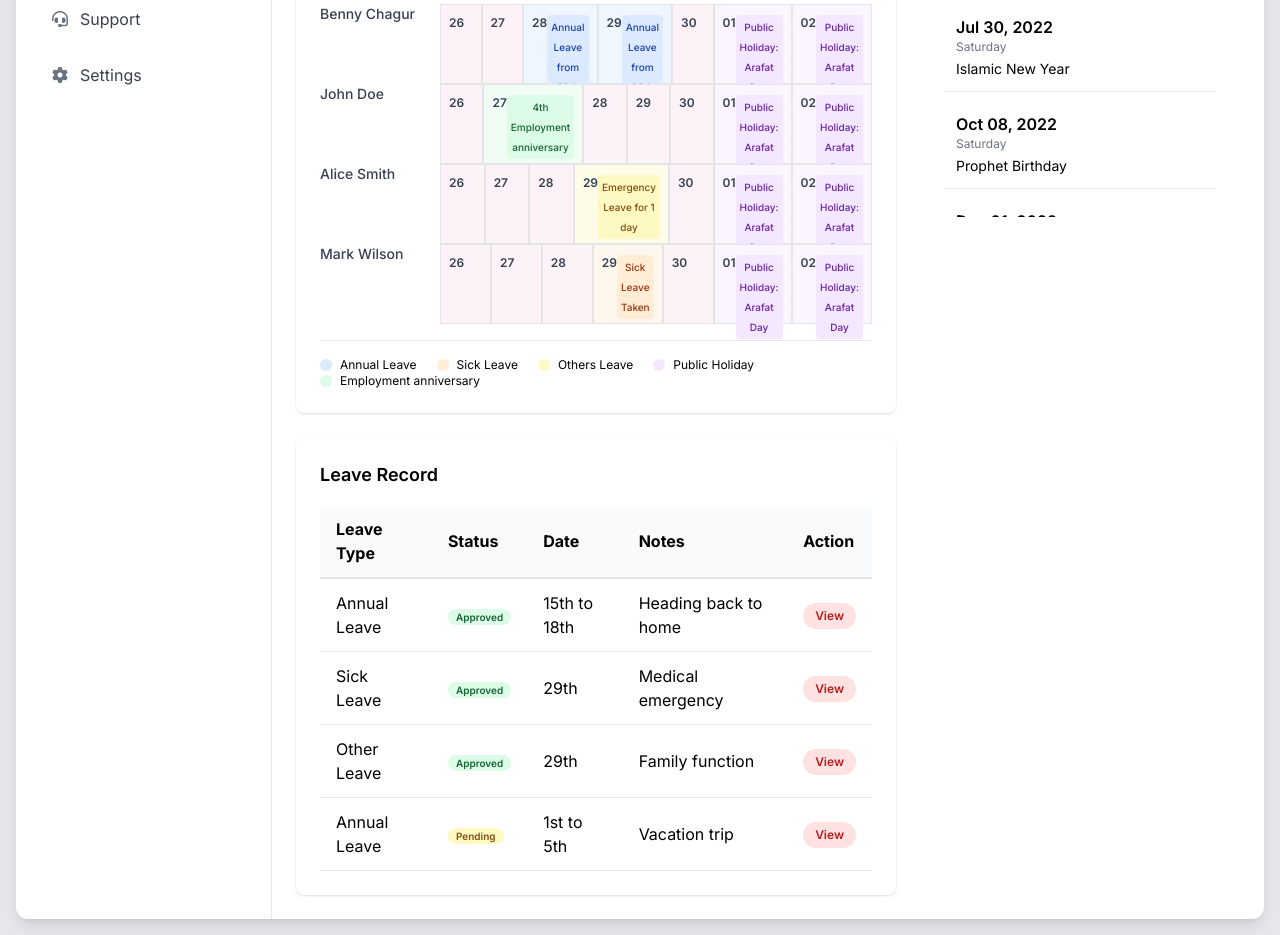
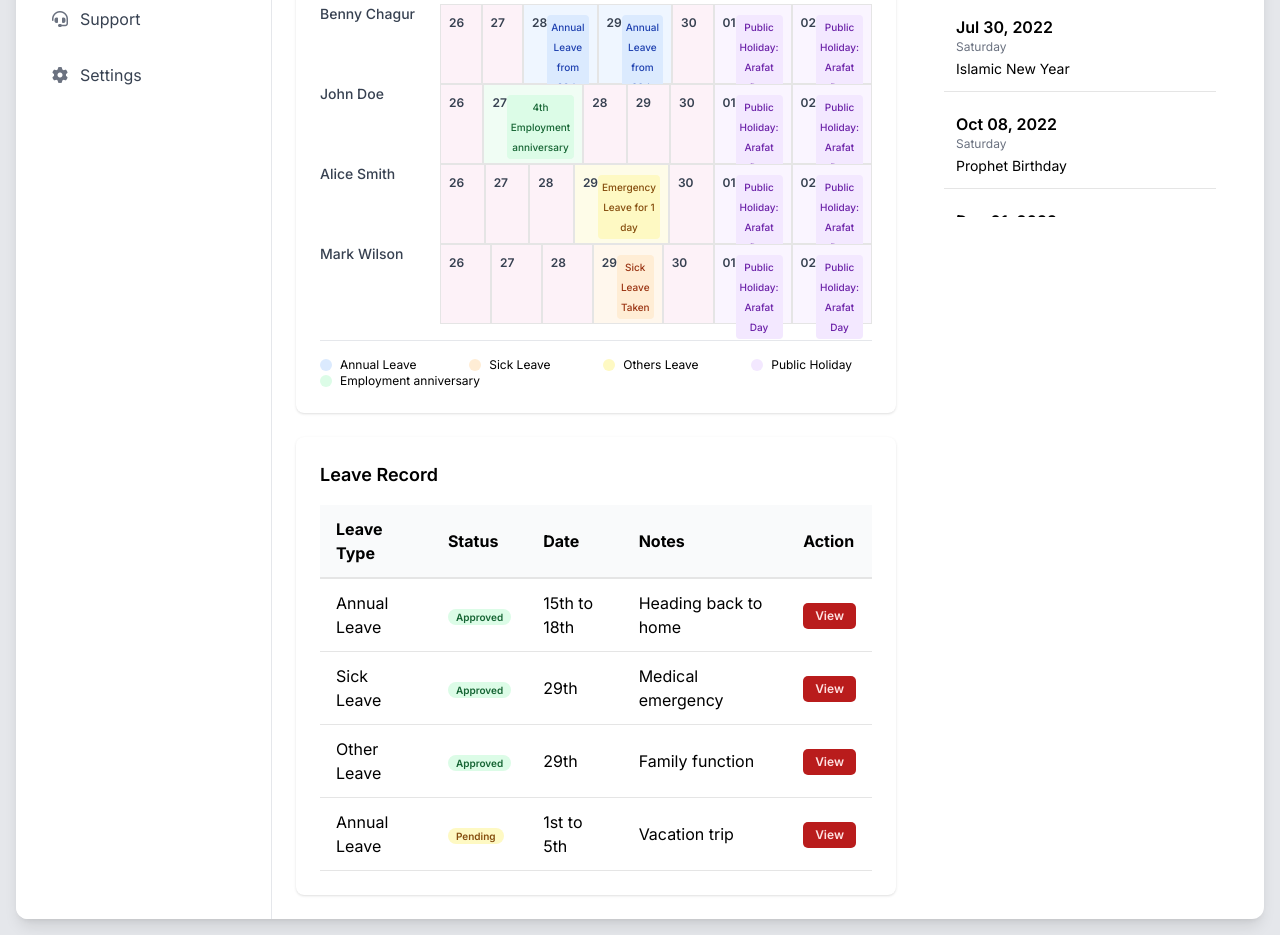
Before and after one commit to NikhilBhagoria/Land-Sterling---Leave-Management, a plain HTML site: page index.html in a window 1280 px wide. Shown: the part 586-1521 px from the top of the page. Drawn offline with nearby package versions, Linux system fonts and the light colour scheme.

Commit message:
Completed Task

```diff
--- a/index.html
+++ b/index.html
@@ -106,7 +106,7 @@
 
         .action-btn {
             padding: 4px 12px;
-            border-radius: 20px;
+            border-radius: 5px;
             font-size: 12px;
             font-weight: 600;
             cursor: pointer;
@@ -509,7 +509,7 @@
                             </div>
 
                             <!-- Legend -->
-                            <div class="flex flex-wrap mt-4 pt-4 border-t">
+                            <div class="flex flex-wrap mt-4 pt-4 border-t justify-between">
                                 <div class="legend-item">
                                     <div class="legend-color bg-blue-100"></div>
                                     <span class="text-xs">Annual Leave</span>
@@ -556,7 +556,7 @@
                                             <td class="table-cell">15th to 18th</td>
                                             <td class="table-cell">Heading back to home</td>
                                             <td class="table-cell">
-                                                <button class="action-btn bg-red-100 text-red-700">View</button>
+                                                <button class="action-btn bg-red-700 text-red-100">View</button>
                                             </td>
                                         </tr>
                                         <tr class="table-row">
@@ -567,7 +567,7 @@
                                             <td class="table-cell">29th</td>
                                             <td class="table-cell">Medical emergency</td>
                                             <td class="table-cell">
-                                                <button class="action-btn bg-red-100 text-red-700">View</button>
+                                                <button class="action-btn bg-red-700 text-red-100">View</button>
                                             </td>
                                         </tr>
                                         <tr class="table-row">
@@ -578,7 +578,7 @@
                                             <td class="table-cell">29th</td>
                                             <td class="table-cell">Family function</td>
                                             <td class="table-cell">
-                                                <button class="action-btn bg-red-100 text-red-700">View</button>
+                                                <button class="action-btn bg-red-700 text-red-100">View</button>
                                             </td>
                                         </tr>
                                         <tr class="table-row">
@@ -589,7 +589,7 @@
                                             <td class="table-cell">1st to 5th</td>
                                             <td class="table-cell">Vacation trip</td>
                                             <td class="table-cell">
-                                                <button class="action-btn bg-red-100 text-red-700">View</button>
+                                                <button class="action-btn bg-red-700 text-red-100">View</button>
                                             </td>
                                         </tr>
                                     </tbody>
```
